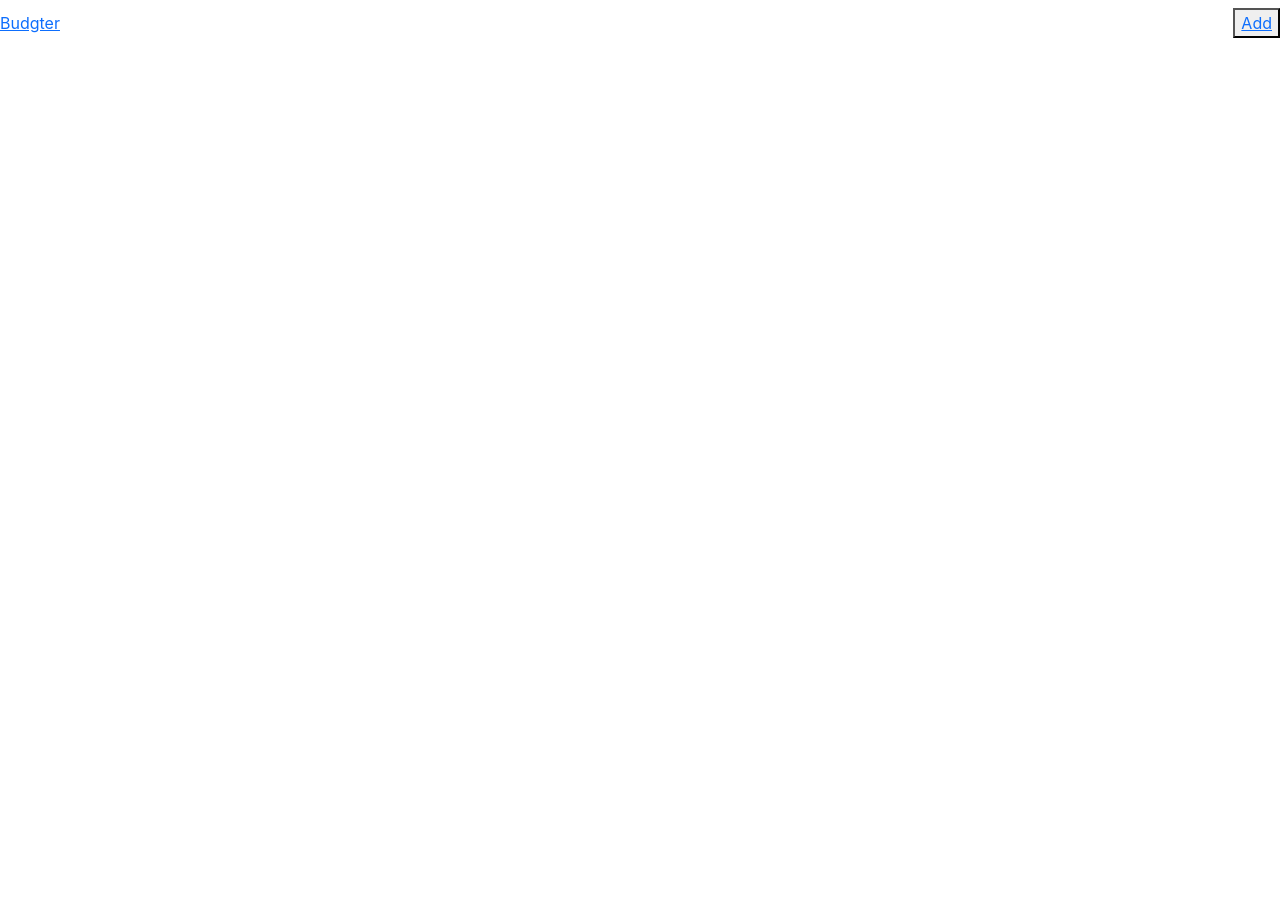
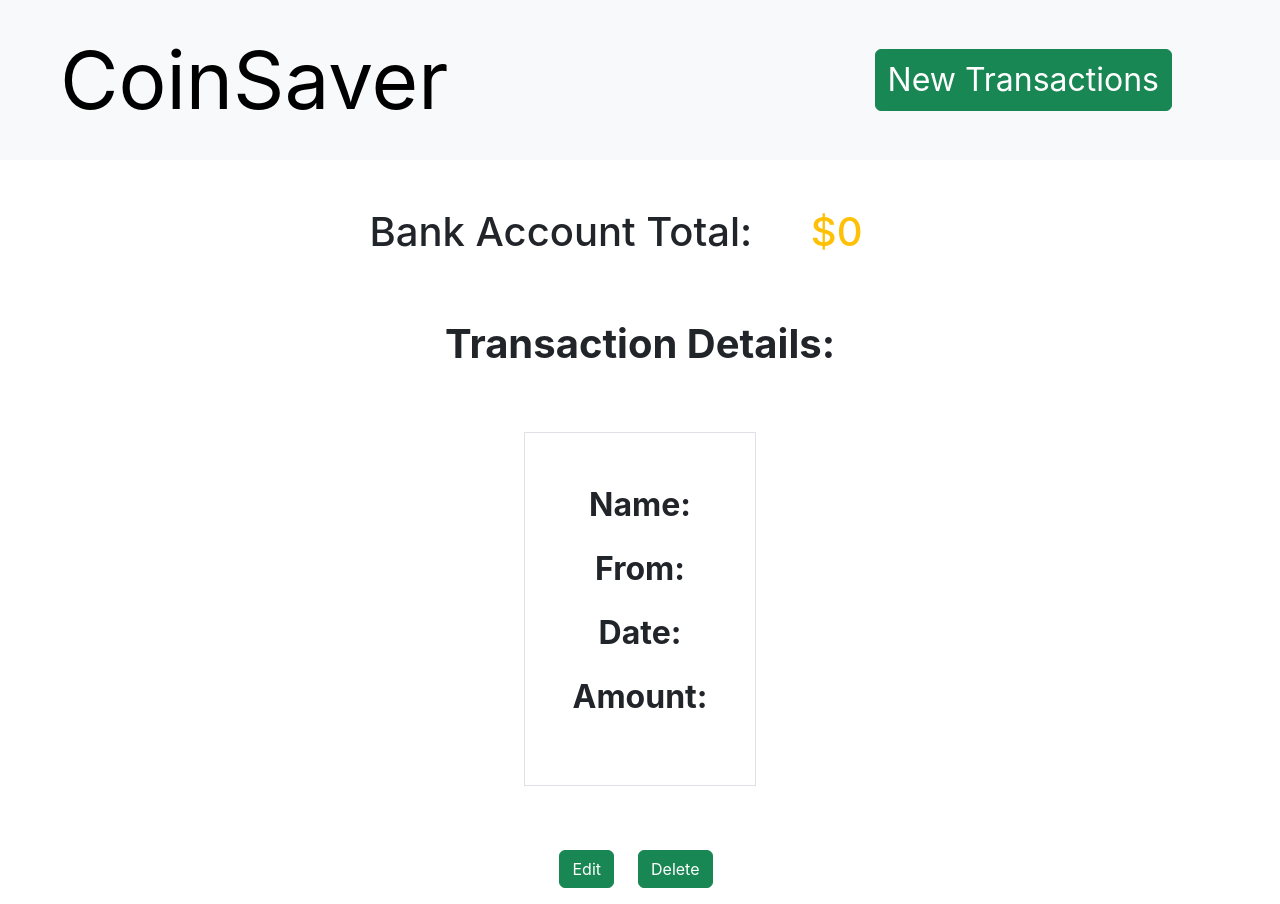
Before and after one commit to Nicolercc/CoinSaver-FE, a React (Create React App) app: page /transaction/1 in a window 1280 px wide. Before the commit this address had no page. Before the commit the page ends 800 px from the top, so only its background shows below. Built offline with nearby package versions, Linux system fonts and the light colour scheme; no server answers.

Commit message:
fixed bugs

```diff
--- a/package.json
+++ b/package.json
@@ -6,6 +6,8 @@
     "@testing-library/jest-dom": "^5.17.0",
     "@testing-library/react": "^13.4.0",
     "@testing-library/user-event": "^13.5.0",
+    "axios": "^1.6.0",
+    "classnames": "^2.3.2",
     "react": "^18.2.0",
     "react-dom": "^18.2.0",
     "react-router-dom": "^6.17.0",
--- a/src/App.js
+++ b/src/App.js
@@ -1,12 +1,70 @@
 import { BrowserRouter as Router, Routes, Route } from "react-router-dom";
+import { useEffect, useState } from "react";
+import axios from "axios";
+import Nav from "./components/Nav/Nav";
+import Home from "./components/Home/Home";
+import NewItemForm from "./components/NewItemForm/NewItemForm";
+import SingleTransaction from "./components/SingleTransaction/SingleTransaction";
+import Total from "./components/Total/Total";
+import EditTransaction from "./components/EditTransaction/EditTransaction";
 import "./App.css";
-import Nav from "./components/Nav/Nav";
 
 function App() {
+  const baseURL = `https://coinsaverapi.onrender.com/transactions`;
+  const [transactionList, setTransactionList] = useState([]);
+
+  useEffect(() => {
+    async function fetchTransactions() {
+      try {
+        let result = await axios.get(`${baseURL}`);
+
+        setTransactionList(result.data);
+      } catch (e) {
+        console.log(e);
+      }
+    }
+    fetchTransactions();
+  }, []);
+
   return (
     <Router>
-      <Nav />
-      <Routes></Routes>
+      <>
+        <Nav />
+        <Total transactionsArray={transactionList} />
+        <Routes>
+          <Route
+            path="/"
+            element={<Home transactionsArray={transactionList} />}
+          />
+          <Route
+            path="/transaction/:id"
+            element={
+              <SingleTransaction
+                transactionList={transactionList}
+                setTransactionList={setTransactionList}
+              />
+            }
+          />
+          <Route
+            path="/edit/:id"
+            element={
+              <EditTransaction
+                transactionList={transactionList}
+                setTransactionList={setTransactionList}
+              />
+            }
+          />
+          <Route
+            path="/form"
+            element={
+              <NewItemForm
+                transactionList={transactionList}
+                setTransactionList={setTransactionList}
+              />
+            }
+          />
+        </Routes>
+      </>
     </Router>
   );
 }
--- a/src/components/Home/Home.js
+++ b/src/components/Home/Home.js
@@ -2,7 +2,7 @@
 import { Link } from "react-router-dom";
 import "./Home.css";
 
-function Home() {
+function Home({ transactionsArray }) {
   const [isLoading, setIsLoading] = useState(true);
 
   useEffect(() => {
@@ -32,8 +32,7 @@
       <div className="table-container">
         <table className="table table-hover ">
           <tbody>
-            {transactionsArray.map(
-              ({ item_name, date, category, amount, id }) => {
+            {transactionsArray.map(({ item_name, date, amount, id }) => {
               const formattedDate = formatDate(date);
               return (
                 <tr key={id} className="table-row">
@@ -49,8 +48,7 @@
                   <td className="table-cell fs-4">${amount}</td>
                 </tr>
               );
-              }
-            )}
+            })}
           </tbody>
         </table>
       </div>
--- a/src/components/Nav/Nav.js
+++ b/src/components/Nav/Nav.js
@@ -3,17 +3,35 @@
 
 function Nav() {
   return (
-    <nav className="navbar">
-      <Link to="/" className="transaction-title">
-        {" "}
-        Budgter{" "}
-      </Link>
-      <button className="navbar-button">
-        <Link to="/add" className="navbar-new-transaction">
-          {" "}
-          Add{" "}
+    <nav
+      className="navbar navbar-expand-lg navbar-light bg-light"
+      style={{ height: "10rem" }}
+    >
+      <div className="container-fluid mx-5">
+        <Link
+          to="/"
+          style={{
+            textDecoration: "none",
+          }}
+        >
+          <div className="navbar-brand " style={{ fontSize: "5rem" }}>
+            CoinSaver
+          </div>
         </Link>
-      </button>
+        <div className="d-flex justify-content-end">
+          <ul className="navbar-nav">
+            <li className="nav-item">
+              <Link
+                to="/form"
+                className="btn btn-success mx-5 "
+                style={{ fontSize: "2rem" }}
+              >
+                New Transactions
+              </Link>
+            </li>
+          </ul>
+        </div>
+      </div>
     </nav>
   );
 }
--- a/src/components/NewItemForm/NewItemForm.js
+++ b/src/components/NewItemForm/NewItemForm.js
@@ -3,6 +3,7 @@
 import "./NewItemForm.css";
 
 function NewItemForm({ setTransactionList, transactionList }) {
+  const baseURL = `https://coinsaverapi.onrender.com/transactions`;
   const [formData, setFormData] = useState({
     item_name: "",
     amount: "",
@@ -22,12 +23,7 @@
     e.preventDefault();
 
     try {
-      const response = await axios.post(
-        `${
-          process.env.REACT_APP_BACKEND_DOMAIN || "http://localhost:3001"
-        }/transactions/create-transactions`,
-        formData
-      );
+      const response = await axios.post(baseURL, formData);
 
       setTransactionList([response.data.data, ...transactionList]);
 
@@ -91,23 +87,7 @@
             onChange={handleChange}
           />
         </div>
-        <div className="m-5">
-          <label htmlFor="category">Category</label>
-          <select
-            id="category"
-            name="category"
-            onChange={handleChange}
-            className="my-3 form-select"
-          >
-            <option></option>
-            <option>Salary</option>
-            <option>Entertainment</option>
-            <option>Savings</option>
-            <option>Expenses</option>
-            <option>Taxes</option>
-            <option>Retirement</option>
-          </select>
-        </div>
+
         <div className="row">
           <div className="col text-center">
             <button type="submit" className="btn btn-primary">
--- a/src/components/SingleTransaction/SingleTransaction.js
+++ b/src/components/SingleTransaction/SingleTransaction.js
@@ -1,23 +1,22 @@
 import React, { useState, useEffect } from "react";
 import { useParams, useNavigate } from "react-router-dom";
 
-function SingleTransaction() {
+function SingleTransaction({ setTransactionList, transactionList }) {
   const { id } = useParams();
   const navigate = useNavigate();
-
-  console.log({ transactionList });
-
-  console.log("ID", id);
+  console.log("updated", id);
 
   const [singleTransaction, setSingleTransaction] = useState(
-    transactionList.find((t) => t.id === id)
+    transactionList.find((t) => t.id === parseInt(id))
   );
+
+  console.log(singleTransaction);
 
   useEffect(() => {
     if (transactionList.length > 0 && !singleTransaction) {
       setSingleTransaction(transactionList.find((t) => t.id === id));
     }
-  }, [transactionList, id, singleTransaction]);
+  }, [id, singleTransaction, transactionList]);
 
   function handleEditClick() {
     navigate(`/edit/${id}`, {
@@ -37,7 +36,47 @@
 
   const isNullTransaction = !singleTransaction;
 
-  return <div>SingleTransaction</div>;
+  return (
+    <div className="d-flex flex-column align-items-center">
+      <h1 className="m-3 fw-bold">Transaction Details:</h1>
+      <div className="d-flex flex-column justify-content-center align-items-center p-5 border m-5">
+        <div className="mb-3 fs-2">
+          <span className="fw-bold">Name:</span>{" "}
+          {isNullTransaction ? "" : singleTransaction.item_name}
+        </div>
+        <div className="mb-3 fs-2">
+          <span className="fw-bold">From:</span>{" "}
+          {isNullTransaction ? "" : singleTransaction.from}
+        </div>
+        <div className="mb-3 fs-2">
+          <span className="fw-bold">Date:</span>{" "}
+          {isNullTransaction ? "" : singleTransaction.date}
+        </div>
+
+        <div className="mb-3 fs-2">
+          <span className="fw-bold">Amount: </span>{" "}
+          {isNullTransaction ? "" : singleTransaction.amount}
+        </div>
+      </div>
+      <div>
+        <button
+          type="button"
+          className="btn btn-success m-2"
+          onClick={handleEditClick}
+        >
+          Edit
+        </button>
+
+        <button
+          type="button"
+          className="btn btn-success m-3"
+          onClick={handleDeleteClick}
+        >
+          Delete
+        </button>
+      </div>
+    </div>
+  );
 }
 
 export default SingleTransaction;
--- /dev/null
+++ b/src/components/Total/Total.js
@@ -0,0 +1,25 @@
+import React from "react";
+import classNames from "classnames";
+
+function Total({ transactionsArray }) {
+  const total = transactionsArray.reduce(
+    (accumulator, { amount }) => accumulator + Number(amount),
+    0
+  );
+
+  const totalClass = classNames("h1-title", "text-center", "m-5", {
+    "text-success": total > 100,
+    "text-warning": total >= 0 && total <= 100,
+    "text-danger": total < 0,
+  });
+
+  return (
+    <div className="bank-account-total">
+      <h1 className="text-center m-5">
+        Bank Account Total: <span className={totalClass}>${total}</span>{" "}
+      </h1>
+    </div>
+  );
+}
+
+export default Total;
```
Also changed, not shown: 2 other files (tests, documents, lock files or other folders). Lines whose indentation alone changed are shown as unchanged.
